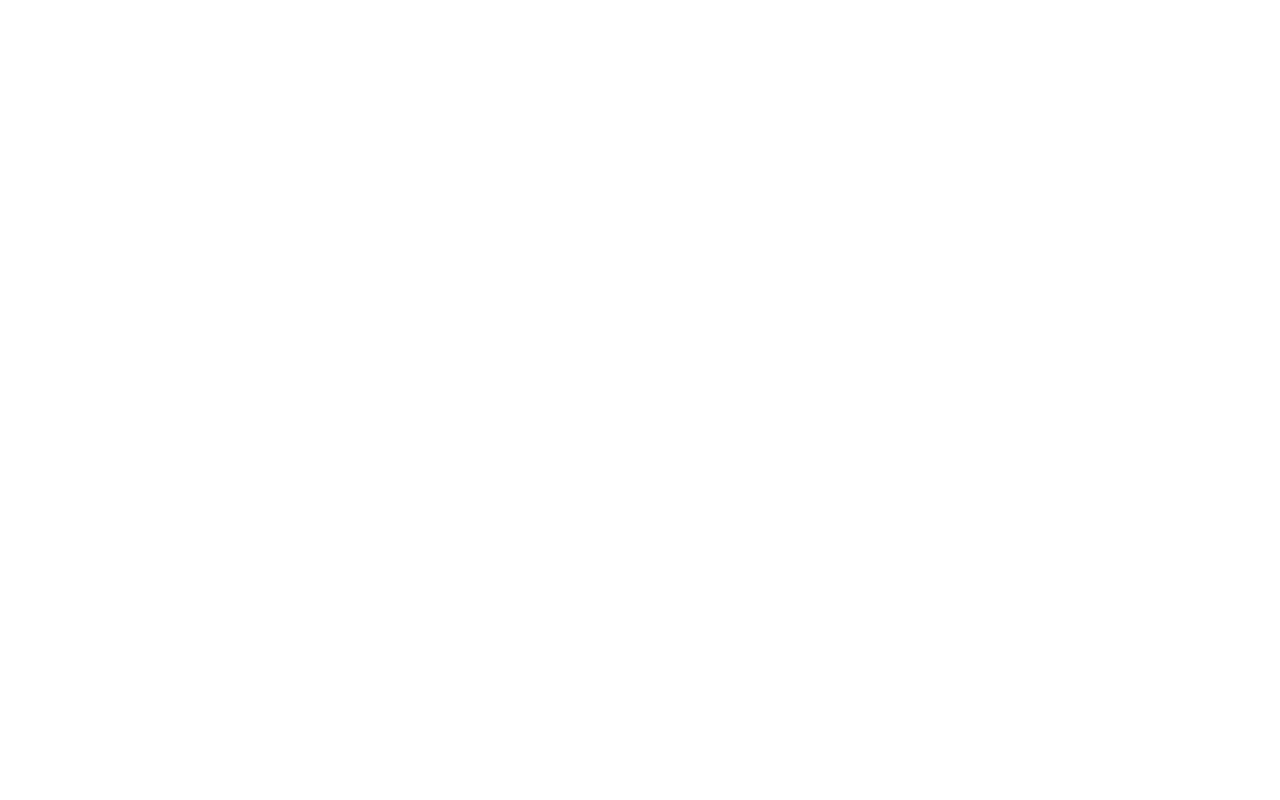
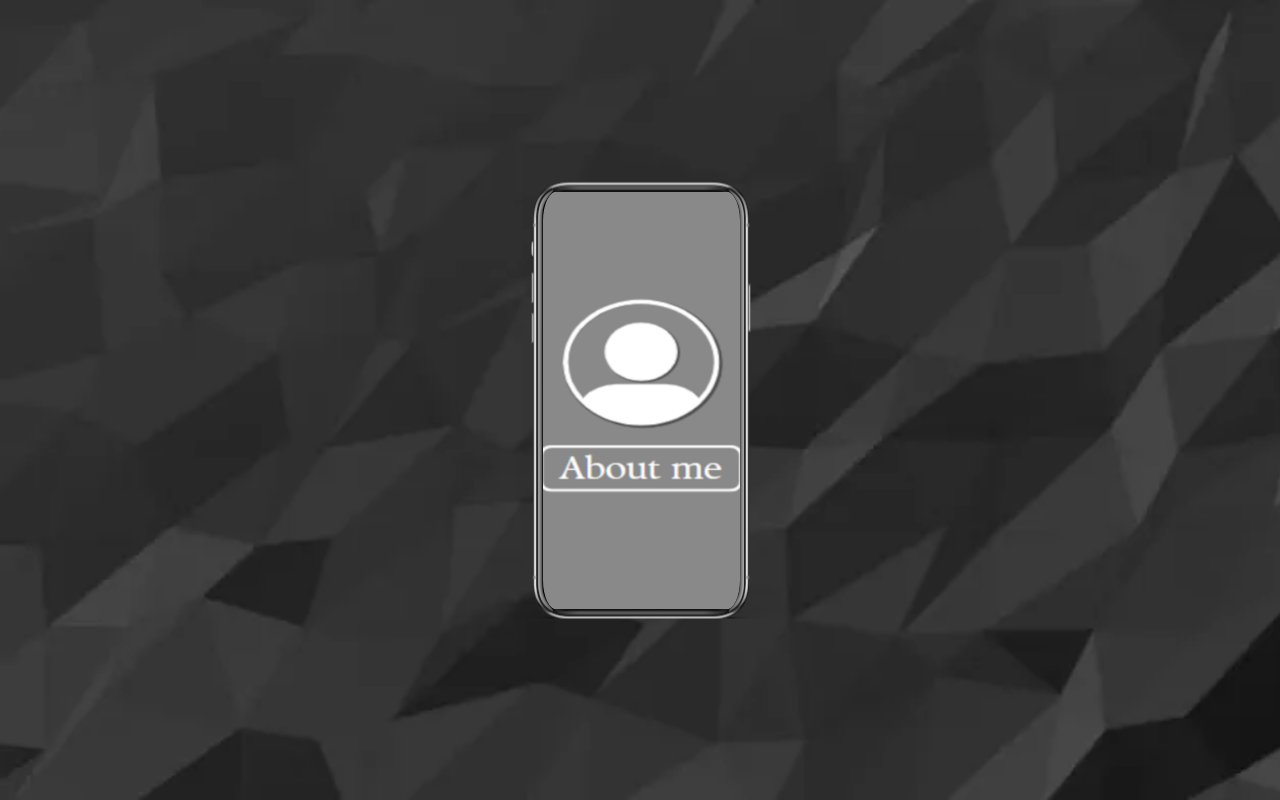
Before and after one commit to GuiMLima/projeto-social, a plain HTML site: page index.htm in a window 1280 px wide. Drawn offline with Linux system fonts and the light colour scheme.

Commit message:
Criei um iframe

```diff
--- /dev/null
+++ b/home.html
@@ -0,0 +1,24 @@
+<!DOCTYPE html>
+<html lang="pt-br">
+<head>
+    <meta charset="UTF-8">
+    <meta name="viewport" content="width=device-width, initial-scale=1.0">
+    <title>Redes Sociais</title>
+    <style>
+        * {
+            margin: 0px;
+            padding: 0px;
+        }
+
+        body {
+            width: 100vw;
+            height: 100vh;
+            background: black url('imagens/fundo-frame-300.png') no-repeat top center;
+            background-size: cover;
+        }
+    </style>
+</head>
+<body>
+
+</body>
+</html>
--- a/index.htm
+++ b/index.htm
@@ -3,12 +3,59 @@
 <head>
     <meta charset="UTF-8">
     <meta name="viewport" content="width=device-width, initial-scale=1.0">
+    <link rel="shortcut icon" href="favicon.ico" type="image/x-icon">
     <title>Redes sociais</title>
     <style>
+        * {
+            margin: 0px;
+            padding: 0px;
+            font-family: Arial, Helvetica, sans-serif;
+        }
 
+        html, body {
+            height: 100vh;
+            width: 100vw;
+        }
+
+        body {
+            background-image: url('../projeto-social/imagens/fundo-cinza.webp');
+            background-size: cover;
+            background-attachment: fixed;
+        }
+
+        main {
+            position: relative;
+            height: 100vh;
+        }
+
+        section#computador {
+            position: absolute;
+            top: 50%;
+            left: 50%;
+            transform: translate(-50%, -50%);
+            height: 437px
+            ;
+            width: 300px;
+            background: url('../projeto-social/imagens/smartphone-300.png') no-repeat;
+        }
+
+        iframe#tela {
+            position: relative;
+            top: 10px;
+            left: 53px;
+            border-radius: 7%;
+            height: 418px;
+            width: 197px;
+        }
     </style>
 </head>
 <body>
-
+    <main>
+        <section id="computador">
+            <iframe src="home.html" name="tela" id="tela" frameborder=""></iframe>
+        </section>
+        <section id="redes-sociais">
+        </section>
+    </main>
 </body>
 </html>
```
Also changed, not shown: favicon.ico (added), imagens/fundo-cinza.webp (added), imagens/fundo-frame-285.png (added), imagens/fundo-frame-300.png (added), imagens/fundo-frame.png (added), imagens/smartphone-300.png (added), imagens/smartphone.png (added).
